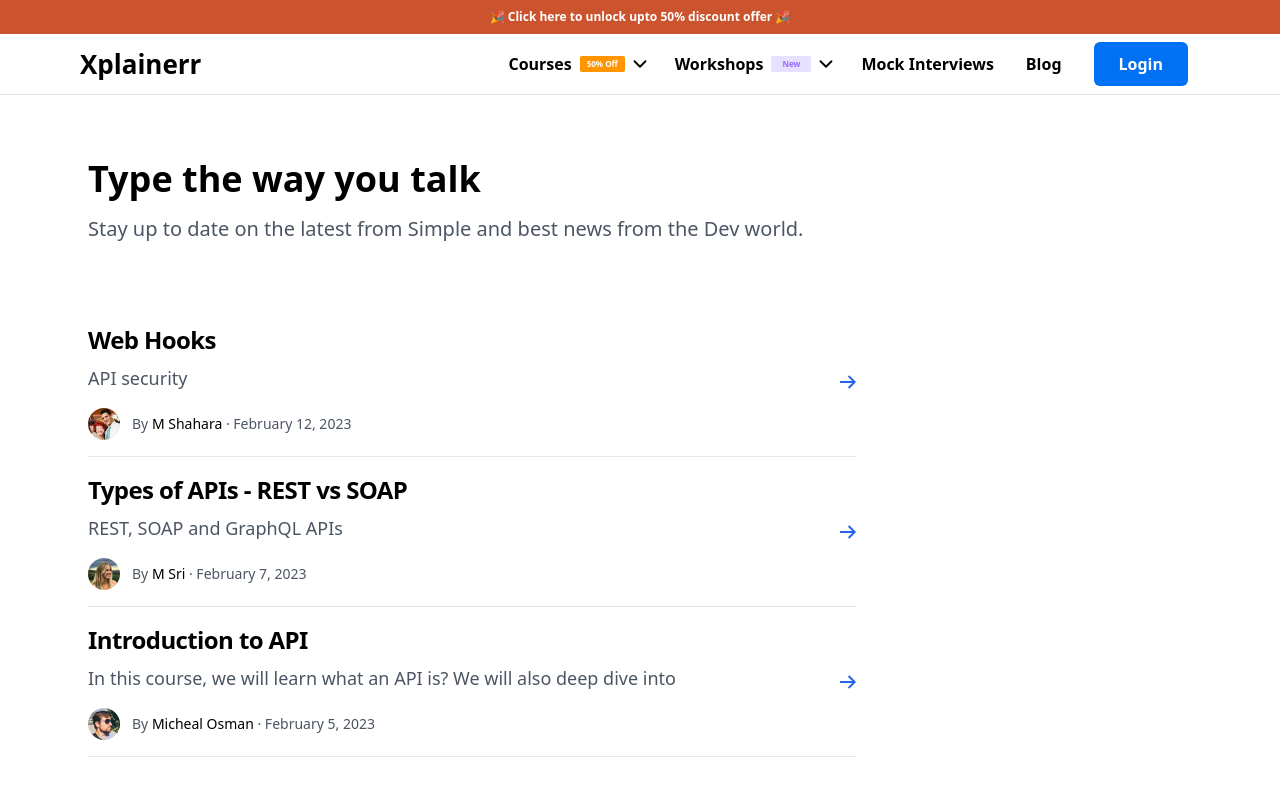
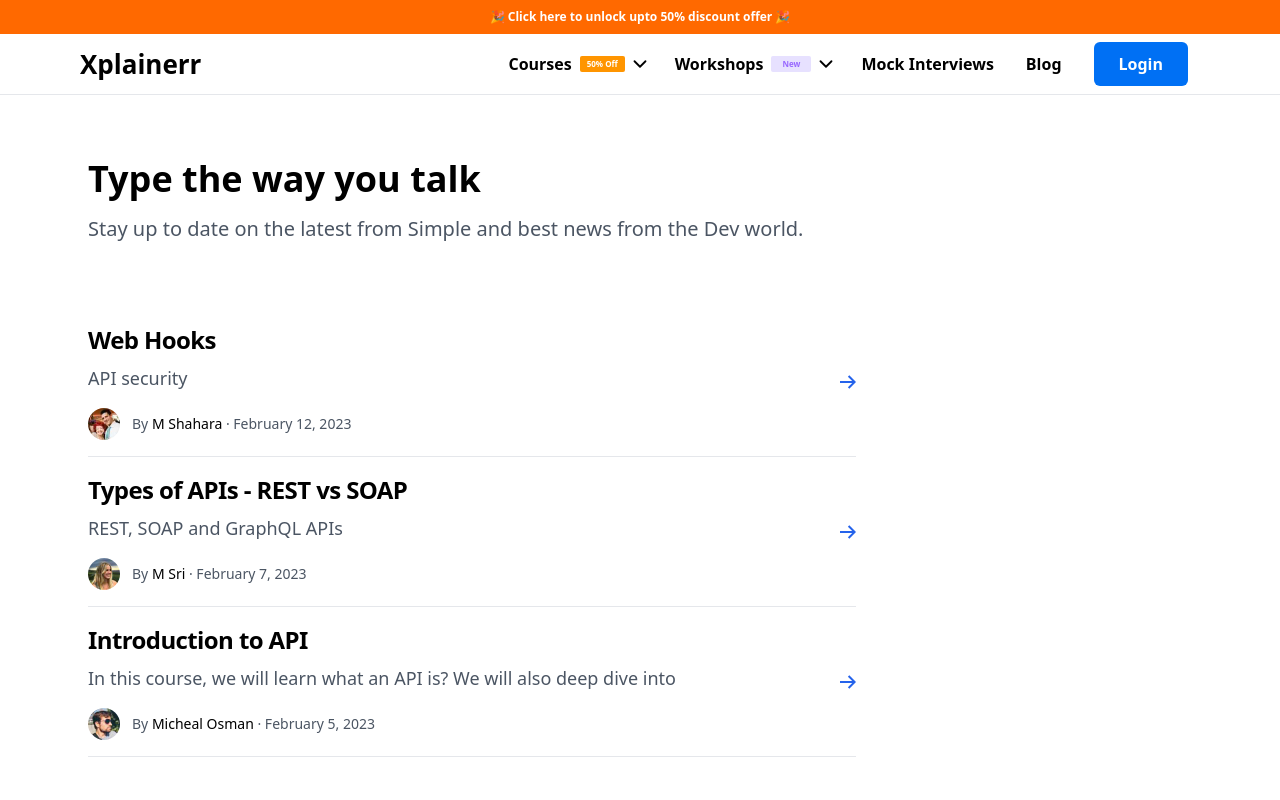
Before and after one commit to EmtiazHossainE2/xplainer, a Next.js app: page /blog in a window 1280 px wide. Shown: the top 800 px of the page. Built offline with nearby package versions, Linux system fonts and the light colour scheme.

Commit message:
updated homepage design fix

```diff
--- a/src/components/v1/Shared/Navbar/Navbar.js
+++ b/src/components/v1/Shared/Navbar/Navbar.js
@@ -44,7 +44,7 @@ const Navbar = () => {
       <header className={` ${isSticky ? 'bg-white shadow-md fixed w-full z-10 top-0 border-b border-gray-200' : 'border-b border-gray-200'}`}>
 
         {/******************* Header Top Banner  ***************************/}
-        <div className='flex justify-center p-2 bg-[#CB542F] '>
+        <div className='flex justify-center p-2 bg-[#ff6900] '>
           <p
             className="text-center text-[12px] md:text-md font-bold text-white hover:cursor-pointer"
             onClick={() => setShowModal(true)}
@@ -161,7 +161,7 @@ const Navbar = () => {
 
                 <Link href='/workshops/product-hunt' className="block my-2 pl-4 pr-8 py-2 hover:bg-[#EAFCFF]  hover:text-[#006BC2]">
                   <div className='flex gap-x-3 '>
-                    <Image src={productHunt} alt='product hunt icon' width={30} height={27} />
+                  <Image src={productHunt} alt='product hunt icon' width={30} height={27} />
                     <div className=''>
                       <h4 className='font-semibold'>Product Hunt Launch</h4>
                       <p className='text-[12px] text-[#515151]'>Top rated. Beginner friendly.</p>
```
